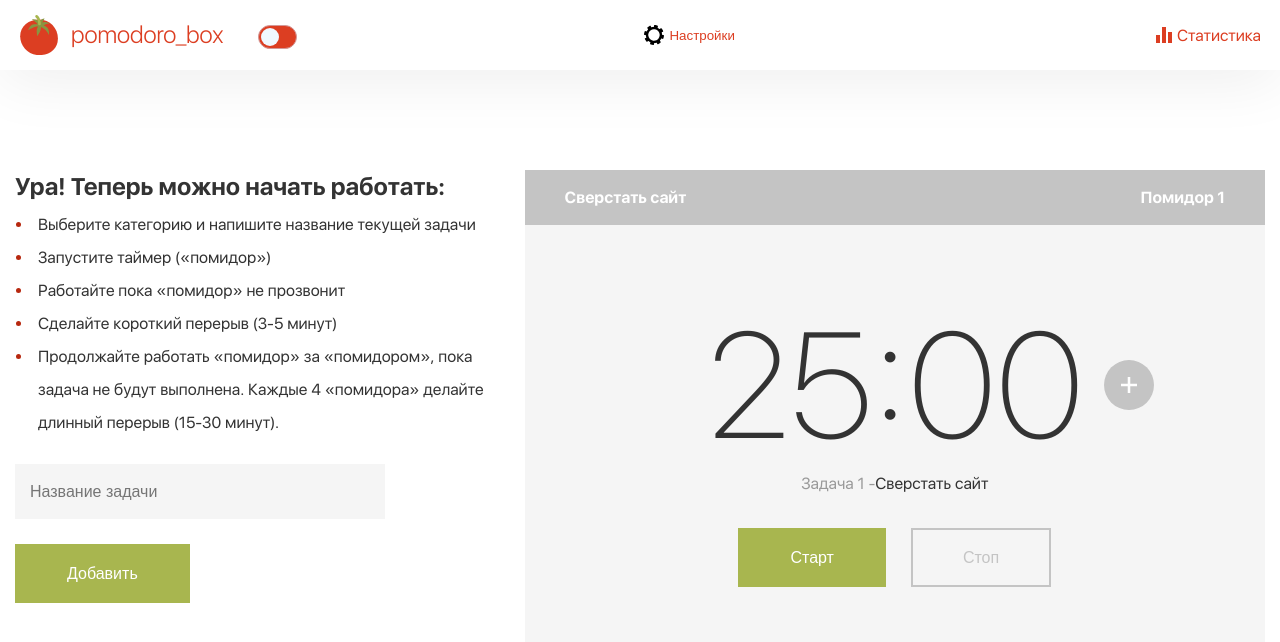
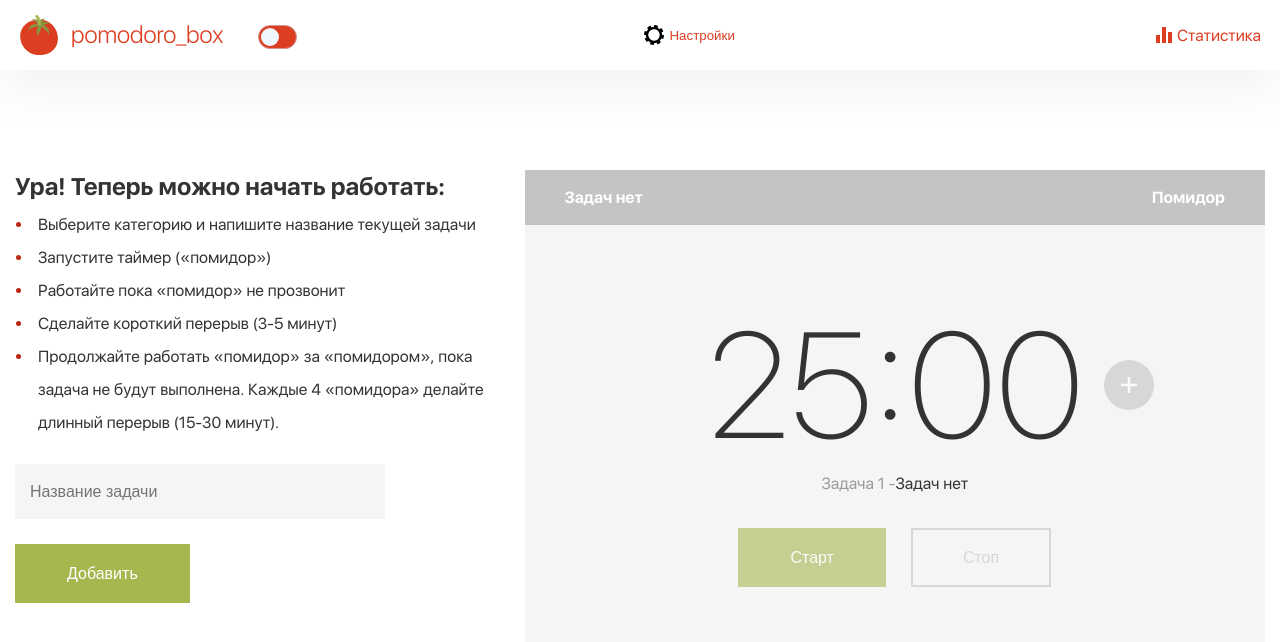
Before and after one commit to Sacred777/react-pomo, a React (Create React App) app: page / in a window 1280 px wide. Shown: the top 642 px of the page. Built offline with nearby package versions, Linux system fonts and the light colour scheme.

Commit message:
Added the showTime function. Changed filename secondToString.ts to timeutiltties.ts. Added value to Timer from Redux

```diff
--- a/src/components/AppPage/Tasks/Tasks.tsx
+++ b/src/components/AppPage/Tasks/Tasks.tsx
@@ -1,7 +1,7 @@
 import React, { createElement } from 'react';
 import { isConstructorDeclaration } from 'typescript';
 import { useAppSelector } from '../../../hooks/reduxHooks';
-import { secondsToString } from '../../../utilities/secondsToString';
+import { secondsToString } from '../../../utilities/timeutiltties';
 import { Break } from '../../Break';
 import { EIcons, Icon } from '../../Icon';
 import { EColors, EWeight, Text } from '../../Text';
--- a/src/components/AppPage/Timer/Timer.tsx
+++ b/src/components/AppPage/Timer/Timer.tsx
@@ -5,26 +5,56 @@ import { Break } from '../../Break';
 import { AddIcon } from '../../Icons';
 import { EIcons, Icon } from '../../Icon';
 import { Button, EButtonColors } from '../../Button';
+import { useAppDispatch, useAppSelector } from '../../../hooks/reduxHooks';
+import { showTime } from '../../../utilities/timeutiltties';
+import { increaseCount } from '../../../store/tasksSlice';
 
 export function Timer() {
+  const dispatch = useAppDispatch();
+
+  const { taskTime } = useAppSelector(state => state.settings);
+  const tasks = useAppSelector(state => state.tasks.tasks);
+
+  // Нет задач
+  const isTasks = tasks.length !== 0;
+  console.log(isTasks);
+
+  const sortTasks = [...tasks].sort((prev, current) => prev.id - current.id);
+
+  const timerString = isTasks ? showTime(sortTasks[0].time) : showTime(taskTime);
+  const taskName = isTasks ? sortTasks[0].name : 'Задач нет';
+  console.log(taskName);
+  const taskCount = isTasks ? `Помидор ${sortTasks[0].count}` : 'Помидор';
+  console.log(taskCount);
+
+  function handleAddCount() {
+    dispatch(increaseCount(sortTasks[0].id))
+  }
+
   return (
     <>
       <div className={styles.header}>
-        <Text As={'p'} size={16} lineHeight={17} color={EColors.white} weight={EWeight.bold}>Сверстать сайт</Text>
-        <Text As={'p'} size={16} lineHeight={17} color={EColors.white} weight={EWeight.bold}>Помидор 1</Text>
+        <Text As={'p'} size={16} lineHeight={17} color={EColors.white} weight={EWeight.bold}>{taskName}</Text>
+        <Text As={'p'} size={16} lineHeight={17} color={EColors.white} weight={EWeight.bold}>{taskCount}</Text>
       </div>
       <div className={styles.body}>
 
         <div className={styles.timerBox}>
-          <Text As="span" size={150} lineHeight={179} weight={EWeight.extraLight} color={EColors.grey33}>25:00</Text>
-          <button className={styles.addBtnBox}>
+          <Text As="span" size={150} lineHeight={179} weight={EWeight.extraLight} color={EColors.grey33}>
+            {timerString ? timerString : 'Нет задач'}</Text>
+          <button
+            className={styles.addBtnBox}
+            onClick={handleAddCount}
+            disabled={!isTasks}
+          >
             <Icon name={EIcons.add} size={50}></Icon>
+
           </button>
         </div>
 
         <p>
           <Text As="span" size={16} lineHeight={17} color={EColors.grey99}>Задача 1 -</Text>
-          <Text As="span" size={16} lineHeight={17} color={EColors.grey33}>Сверстать сайт</Text>
+          <Text As="span" size={16} lineHeight={17} color={EColors.grey33}>{taskName}</Text>
         </p>
 
         <Break size={35} top />
@@ -34,7 +64,10 @@ export function Timer() {
             <Text size={16} lineHeight={17} weight={EWeight.medium} color={EColors.white}>Старт</Text>
           </button> */}
 
-          <Button type={'button'}>
+          <Button
+            type={'button'}
+            disabled={!isTasks}
+          >
             Старт
           </Button>
 
@@ -44,7 +77,13 @@ export function Timer() {
             <Text size={16} lineHeight={17} weight={EWeight.medium} color={EColors.greyC4}>Стоп</Text>
           </button> */}
 
-          <Button type={'button'} color={EButtonColors.grey} notBackground={true}>Стоп
+          <Button
+            type={'button'}
+            color={EButtonColors.grey}
+            notBackground={true}
+            disabled={!isTasks}
+          >
+            Стоп
           </Button>
 
 
--- a/src/components/AppPage/Timer/timer.module.css
+++ b/src/components/AppPage/Timer/timer.module.css
@@ -29,8 +29,13 @@
   transition: fill var(--duration) ease-in-out;
 }
 
-.addBtnBox:hover circle {
+.addBtnBox:not(:disabled):hover circle {
   fill: var(--wasabi);
+}
+
+.addBtnBox:disabled {
+  opacity: 0.6;
+  cursor: initial;
 }
 
 .startBtn {
--- a/src/components/Button/Button.tsx
+++ b/src/components/Button/Button.tsx
@@ -17,6 +17,7 @@ interface IButtonProps {
   notBackground?: boolean;
   // TODO Нужен ли этот onClick?
   onClick?: () => void;
+  disabled?: boolean;
 }
 
 export function Button(props: IButtonProps) {
@@ -26,6 +27,7 @@ export function Button(props: IButtonProps) {
     type = 'button',
     notBackground = false,
     onClick,
+    disabled = false,
   } = props;
 
   const classes = classNames(
@@ -35,7 +37,7 @@ export function Button(props: IButtonProps) {
   );
 
   return (
-    <button className={classes} type={type}>
+    <button className={classes} type={type} disabled={disabled}>
       {children}
     </button>
   );
--- a/src/components/Button/button.module.css
+++ b/src/components/Button/button.module.css
@@ -10,12 +10,16 @@
   transition-timing-function: ease-in-out;
 }
 
+.button:disabled {
+  opacity: 0.6;
+}
+
 .green {
   background-color: var(--celery);
   border-color: var(--celery);
 }
 
-.green:hover {
+.green:not(:disabled):hover {
   background-color: var(--wasabi);
 }
 
@@ -25,7 +29,7 @@
   border-color: var(--greyC4);
 }
 
-.grey:hover {
+.grey:not(:disabled):hover {
   color: var(--white);
   background-color: var(--greyC4);
 }
@@ -39,7 +43,7 @@
   background-color: transparent;
 }
 
-.red.notBackground:hover {
+.red:not(:disabled).notBackground:hover {
   background-color: var(--cinnabar);
 }
 
--- a/src/store/tasksSlice.ts
+++ b/src/store/tasksSlice.ts
@@ -24,9 +24,10 @@ const tasksSlice = createSlice({
       state.tasks.push(action.payload)
     },
 
-    increaseCount(state, action: PayloadAction<TTask>) {
+    increaseCount(state, action: PayloadAction<number>) {
       // TODO Написать функцию
-      state.tasks.push(action.payload);
+      // state.tasks.push(action.payload);
+      // state.tasks.find
     },
 
     decreaseCount(state, action: PayloadAction<TTask>) {
--- a/src/utilities/secondsToString.ts
+++ b/src/utilities/timeutiltties.ts
@@ -2,14 +2,14 @@
 export function secondsToString(payload: number) {
   if (!payload) return '';
 
-  const seconds = Math.floor(payload % 60);
-  const minutes = Math.floor(payload / 60 % 60);
+  const seconds = getSeconds(payload);
+  const minutes = getMinutes(payload);
   const hours = Math.floor(payload / 3600 % 24);
   const days = Math.floor(payload / (3600 * 24) % 30.42);
   const month = Math.floor(payload / (3600 * 24 * 30.42) % 12);
   const years = Math.floor(payload / 31536000);
 
-  let str = ''
+  let str = '';
   if (years) str += `${years} г. `;
   if (month) str += `${month} mec. `;
   if (days) str += `${days} д. `;
@@ -19,3 +19,29 @@ export function secondsToString(payload: number) {
 
   return str.trim();
 };
+
+// Получает количество секунд
+// Возвращает строку вида MM:CC
+export function showTime(payload: number) {
+  const seconds = getSeconds(payload);
+  const minutes = getMinutes(payload);
+  let str = '';
+  str += (minutes < 10) ? `0${minutes}` : `${minutes}`
+  str += ':'
+  str += (seconds < 10) ? `0${seconds}` : `${seconds}`
+
+  return str;
+}
+
+
+
+
+
+
+function getSeconds(payload: number) {
+  return Math.floor(payload % 60);
+}
+
+function getMinutes(payload: number) {
+  return Math.floor(payload / 60 % 60);
+}
```
